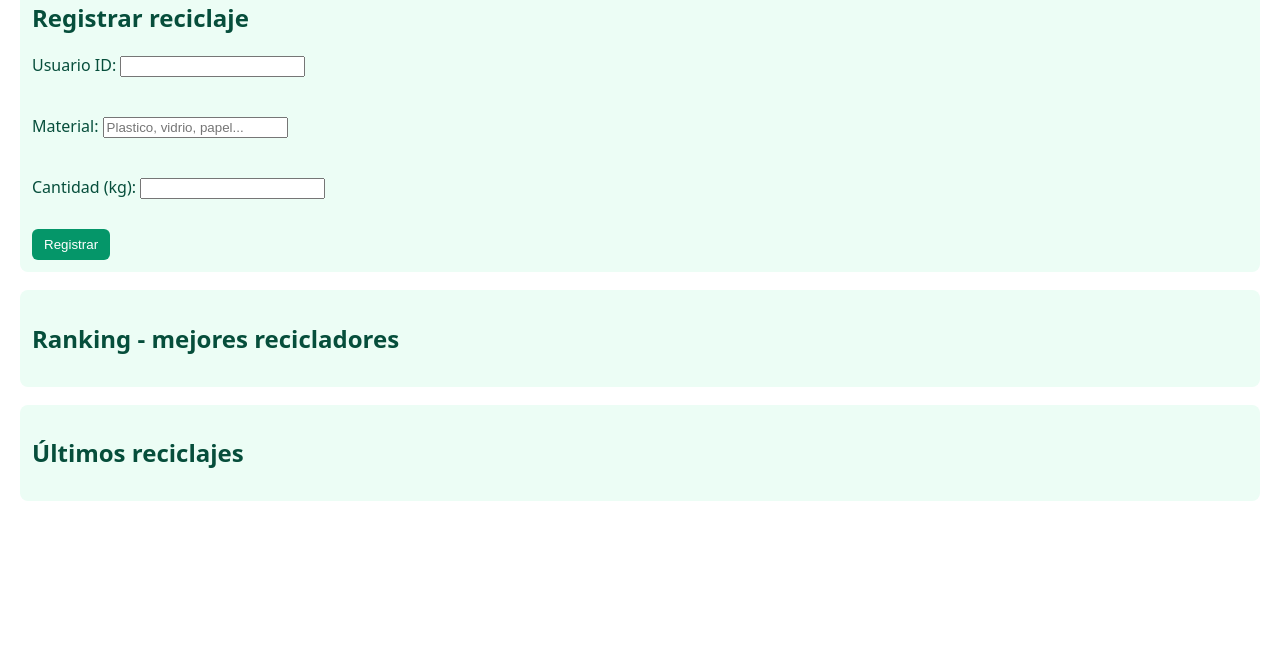
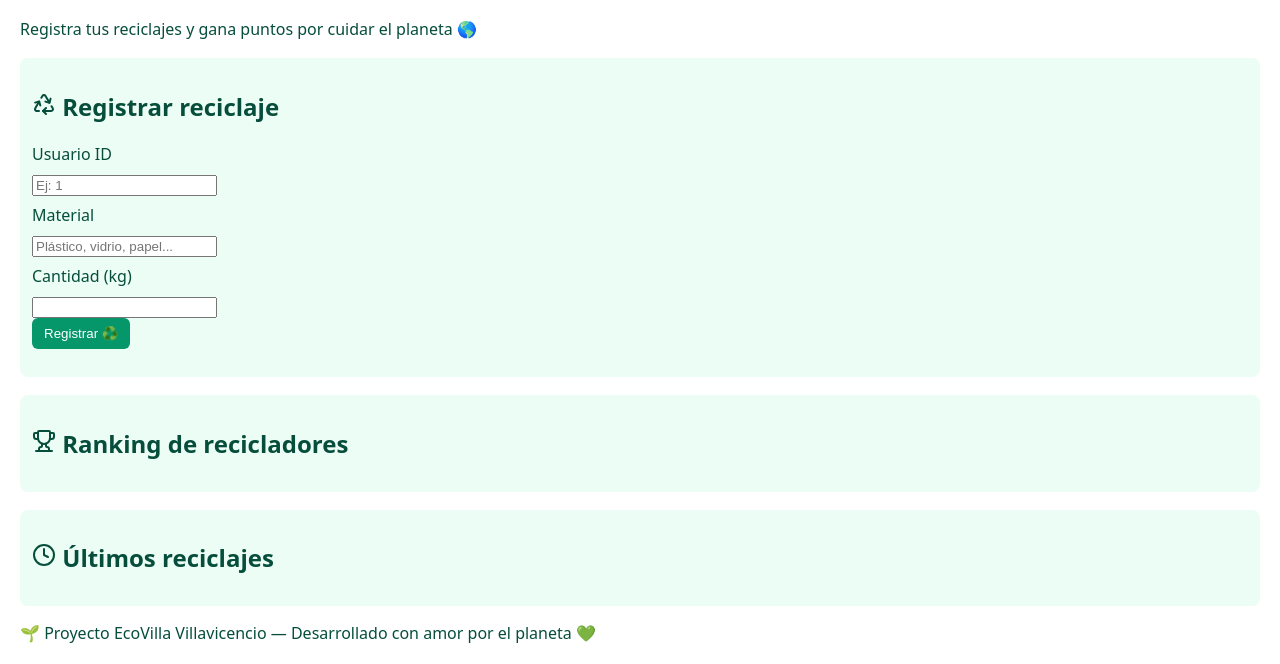
Before and after one commit to jeisonvivas/Ecovilla, a plain HTML site: page frontend/index.html in a window 1280 px wide. Shown: the part 141-805 px from the top of the page. Drawn offline with nearby package versions, Linux system fonts and the light colour scheme; no server answers.

Commit message:
Update index.html

```diff
--- a/frontend/index.html
+++ b/frontend/index.html
@@ -1,35 +1,61 @@
 <!doctype html>
-<html>
+<html lang="es">
 <head>
   <meta charset="utf-8" />
   <meta name="viewport" content="width=device-width,initial-scale=1" />
-  <title>EcoVilla - Villavicencio</title>
+  <title>EcoVilla Villavicencio ♻️</title>
   <link rel="stylesheet" href="styles.css">
+  <link href="https://fonts.googleapis.com/css2?family=Poppins:wght@300;400;600&display=swap" rel="stylesheet">
+  <script src="https://unpkg.com/lucide@latest"></script>
 </head>
 <body>
   <header>
-    <h1>EcoVilla - Registro de reciclaje</h1>
+    <div class="header-content">
+      <i data-lucide="leaf"></i>
+      <h1>EcoVilla Villavicencio</h1>
+    </div>
+    <p>Registra tus reciclajes y gana puntos por cuidar el planeta 🌎</p>
   </header>
+
   <main>
-    <section id="registro">
-      <h2>Registrar reciclaje</h2>
+    <section class="card" id="registro">
+      <h2><i data-lucide="recycle"></i> Registrar reciclaje</h2>
       <form id="formReciclar">
-        <label>Usuario ID: <input type="number" id="usuarioid" required></label><br>
-        <label>Material: <input type="text" id="material" required placeholder="Plastico, vidrio, papel..."></label><br>
-        <label>Cantidad (kg): <input type="number" id="cantidad" step="0.01" required></label><br>
-        <button type="submit">Registrar</button>
+        <div class="form-group">
+          <label>Usuario ID</label>
+          <input type="number" id="usuarioid" placeholder="Ej: 1" required>
+        </div>
+        <div class="form-group">
+          <label>Material</label>
+          <input type="text" id="material" placeholder="Plástico, vidrio, papel..." required>
+        </div>
+        <div class="form-group">
+          <label>Cantidad (kg)</label>
+          <input type="number" id="cantidad" step="0.01" required>
+        </div>
+        <button type="submit" class="btn">Registrar ♻️</button>
       </form>
-      <div id="mensaje"></div>
+      <p id="mensaje" class="mensaje"></p>
     </section>
-    <section id="ranking">
-      <h2>Ranking - mejores recicladores</h2>
-      <ol id="listaRanking"></ol>
+
+    <section class="card" id="ranking">
+      <h2><i data-lucide="trophy"></i> Ranking de recicladores</h2>
+      <ol id="listaRanking" class="ranking-list"></ol>
     </section>
-    <section id="ultimos">
-      <h2>Últimos reciclajes</h2>
-      <ul id="listaRecientes"></ul>
+
+    <section class="card" id="ultimos">
+      <h2><i data-lucide="clock"></i> Últimos reciclajes</h2>
+      <ul id="listaRecientes" class="recientes-list"></ul>
     </section>
   </main>
+
+  <footer>
+    <p>🌱 Proyecto EcoVilla Villavicencio — Desarrollado con amor por el planeta 💚</p>
+  </footer>
+
   <script src="scripts.js"></script>
+  <script>
+    lucide.createIcons();
+  </script>
 </body>
 </html>
```
